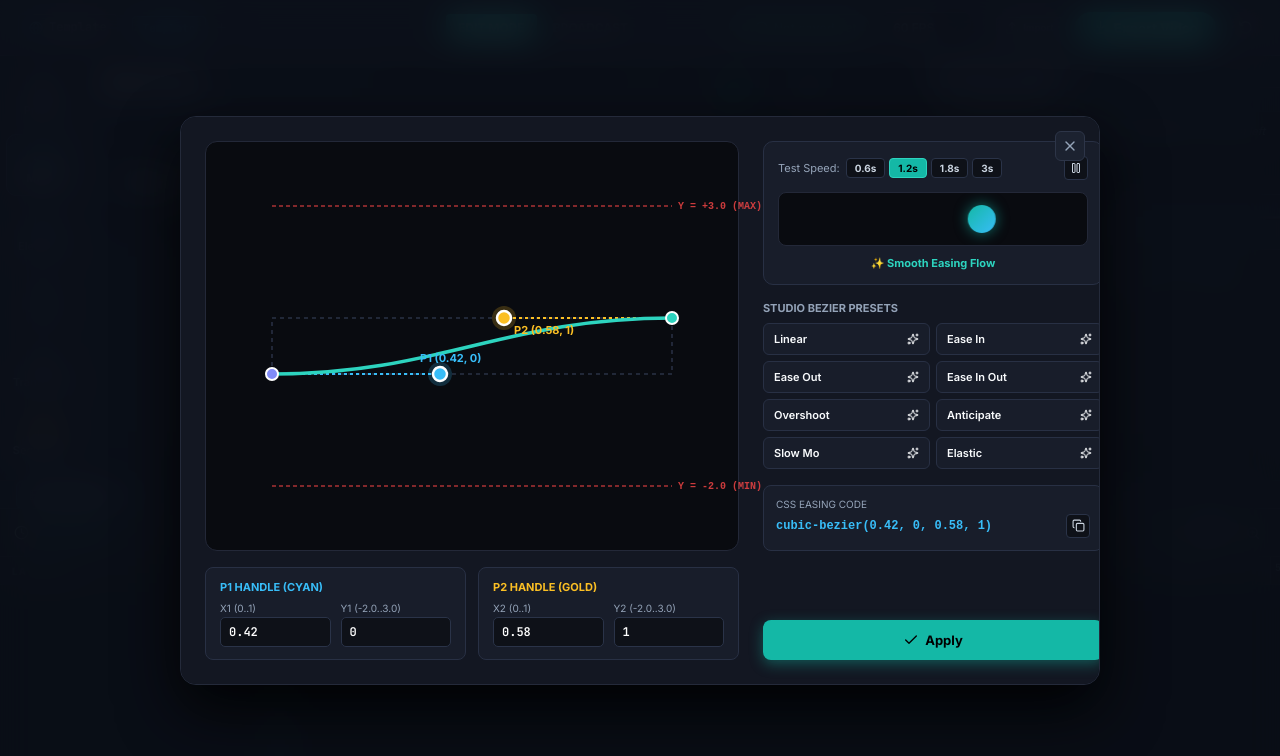
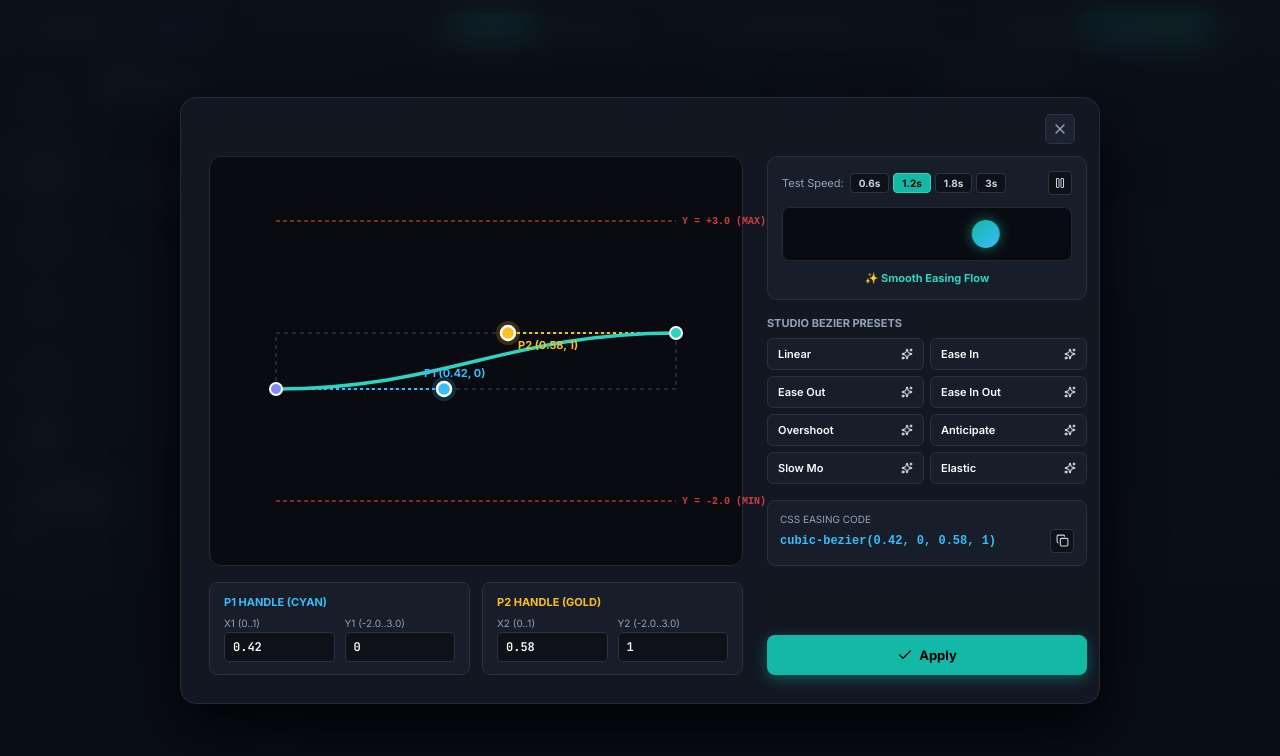
Before and after one commit to ErtugrulAK/keyframe-character-studio, a React (Vite) app: page / in a window 1280 px wide. Both pictures are taken after a click on the button "Motion Curves". Shown: the top 756 px of the page. Built offline with nearby package versions, Linux system fonts and the light colour scheme.

Commit message:
fix(curve-editor): move close X button into dedicated header row to prevent right-edge overlap

```diff
--- a/src/components/Inspector/InteractiveCubicBezierEditor.tsx
+++ b/src/components/Inspector/InteractiveCubicBezierEditor.tsx
@@ -285,19 +285,16 @@ export const InteractiveCubicBezierEditor: React.FC<InteractiveCubicBezierEditor
         }}
         onClick={(e) => e.stopPropagation()}
       >
-        {/* Floating Close Button at Top-Right */}
+        {/* Top Header Row with Close Button */}
+        <div style={{ display: 'flex', justifyContent: 'flex-end', alignItems: 'center', padding: '16px 24px 0 24px' }}>
           <button
             className="btn-icon"
             onClick={() => {
               setIsModalOpen(false);
               onCloseModal?.();
             }}
-          title="Close Studio"
+            title="Close"
             style={{
-            position: 'absolute',
-            top: 14,
-            right: 14,
-            zIndex: 20,
               width: 30,
               height: 30,
               borderRadius: 6,
@@ -312,9 +309,10 @@ export const InteractiveCubicBezierEditor: React.FC<InteractiveCubicBezierEditor
           >
             <X size={16} />
           </button>
+        </div>
 
         {/* Modal Content Grid */}
-        <div style={{ display: 'grid', gridTemplateColumns: '1fr 340px', gap: 24, padding: 24 }}>
+        <div style={{ display: 'grid', gridTemplateColumns: '1fr 320px', gap: 24, padding: '12px 28px 28px 28px' }}>
           {/* Left Column: SVG Canvas + P1/P2 Coordinates */}
           <div style={{ display: 'flex', flexDirection: 'column', gap: 16 }}>
             {/* SVG Canvas Box with Exact Red Limit Lines */}
```
Lines whose indentation alone changed are shown as unchanged.
